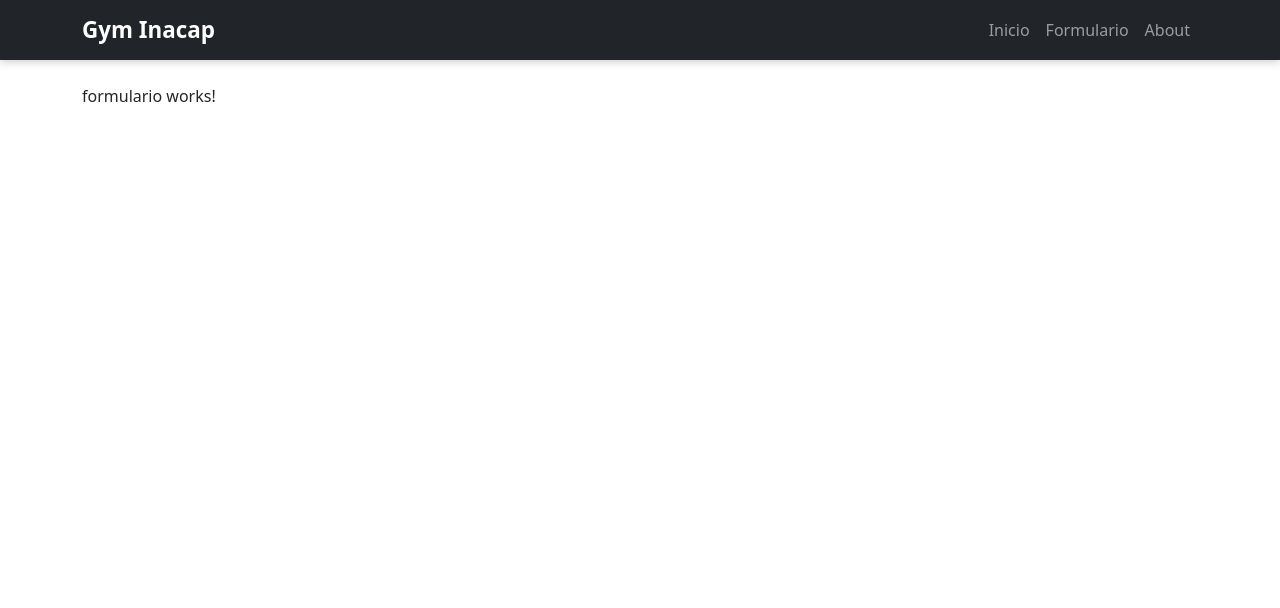
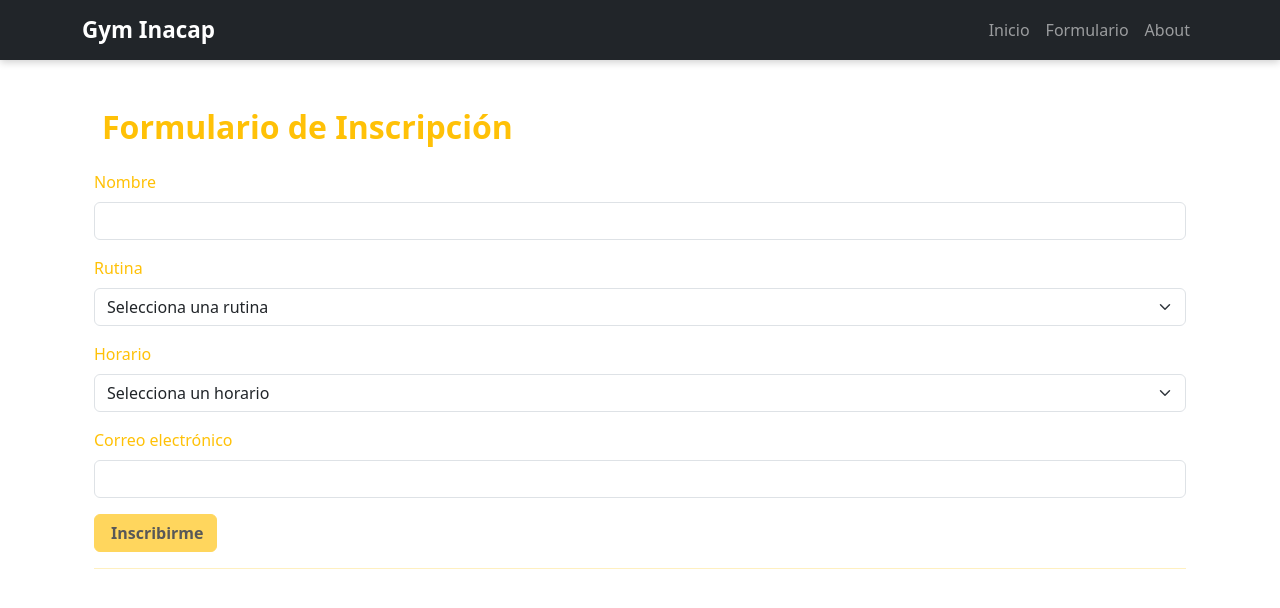
Before and after one commit to martinclassic/EV03-FRONT, an Angular app: page /formulario in a window 1280 px wide. Shown: the top 608 px of the page. Built offline with nearby package versions, Linux system fonts and the light colour scheme.

Commit message:
formulario agregar

```diff
--- a/src/app/components/formulario/formulario.component.html
+++ b/src/app/components/formulario/formulario.component.html
@@ -1 +1,100 @@
-<p>formulario works!</p>
+<div class="container mt-5 mb-5">
+    <h2 class="text-warning fw-bold mb-4">
+        <i class="bi bi-clipboard-check me-2"></i>Formulario de Inscripción
+    </h2>
+
+    <form #formInscripcion="ngForm" (ngSubmit)="enviar(formInscripcion)">
+
+        <!-- Nombre -->
+        <div class="mb-3">
+            <label class="form-label text-warning">Nombre</label>
+            <input type="text" class="form-control" name="nombre" [(ngModel)]="nombre" required minlength="3"
+                #nombreRef="ngModel" [class.is-invalid]="nombreRef.invalid && nombreRef.touched">
+
+            <div *ngIf="nombreRef.invalid && nombreRef.touched" class="text-danger">
+                <small *ngIf="nombreRef.errors?.['required']">
+                    El nombre es obligatorio
+                </small>
+                <small *ngIf="nombreRef.errors?.['minlength']">
+                    Mínimo 3 caracteres
+                </small>
+            </div>
+        </div>
+
+        <!-- Rutina -->
+        <div class="mb-3">
+            <label class="form-label text-warning">Rutina</label>
+            <select class="form-select" name="rutina" [(ngModel)]="rutina" required
+                #rutinaRef="ngModel" [class.is-invalid]="rutinaRef.invalid && rutinaRef.touched">
+                <option [ngValue]="null" disabled>Selecciona una rutina</option>
+                <option value="musculacion">Musculación</option>
+                <option value="cardio">Cardio</option>
+                <option value="crossfit">Crossfit</option>
+                <option value="funcional">Entrenamiento Funcional</option>
+                <option value="yoga">Yoga</option>
+            </select>
+
+            <div *ngIf="rutinaRef.invalid && rutinaRef.touched" class="text-danger">
+                <small *ngIf="rutinaRef.errors?.['required']">
+                    Debes seleccionar una rutina
+                </small>
+            </div>
+        </div>
+
+        <!-- Horario -->
+        <div class="mb-3">
+            <label class="form-label text-warning">Horario</label>
+            <select class="form-select" name="horario" [(ngModel)]="horario" required
+                #horarioRef="ngModel" [class.is-invalid]="horarioRef.invalid && horarioRef.touched">
+                <option [ngValue]="null" disabled>Selecciona un horario</option>
+                <option value="manana">Mañana (07:00 - 11:00)</option>
+                <option value="tarde">Tarde (14:00 - 18:00)</option>
+                <option value="noche">Noche (18:00 - 22:00)</option>
+            </select>
+
+            <div *ngIf="horarioRef.invalid && horarioRef.touched" class="text-danger">
+                <small *ngIf="horarioRef.errors?.['required']">
+                    Debes seleccionar un horario
+                </small>
+            </div>
+        </div>
+
+        <!-- Email -->
+        <div class="mb-3">
+            <label class="form-label text-warning">Correo electrónico</label>
+            <input type="email" class="form-control" name="email" [(ngModel)]="email" required email
+                #emailRef="ngModel" [class.is-invalid]="emailRef.invalid && emailRef.touched">
+
+            <div *ngIf="emailRef.invalid && emailRef.touched" class="text-danger">
+                <small *ngIf="emailRef.errors?.['required']">
+                    El correo es obligatorio
+                </small>
+                <small *ngIf="emailRef.errors?.['email']">
+                    Formato de correo inválido
+                </small>
+            </div>
+        </div>
+
+        <!-- Botón -->
+        <button class="btn btn-warning fw-bold" type="submit" [disabled]="formInscripcion.invalid">
+            <i class="bi bi-send me-1"></i>Inscribirme
+        </button>
+
+    </form>
+
+    <!-- RESULTADO GUARDADO -->
+    <hr class="border-warning">
+
+    <div *ngIf="datosGuardados" class="card bg-dark text-warning mt-4 border border-warning">
+        <div class="card-body">
+            <h5 class="card-title">
+                <i class="bi bi-check-circle me-2"></i>Inscripción registrada
+            </h5>
+            <p class="mb-1"><strong>Nombre:</strong> {{ datosGuardados.nombre }}</p>
+            <p class="mb-1"><strong>Rutina:</strong> {{ etiquetaRutina(datosGuardados.rutina) }}</p>
+            <p class="mb-1"><strong>Horario:</strong> {{ etiquetaHorario(datosGuardados.horario) }}</p>
+            <p class="mb-0"><strong>Correo:</strong> {{ datosGuardados.email }}</p>
+        </div>
+    </div>
+
+</div>
--- a/src/app/components/formulario/formulario.component.ts
+++ b/src/app/components/formulario/formulario.component.ts
@@ -1,12 +1,74 @@
-import { Component } from '@angular/core';
+import { Component, OnInit } from '@angular/core';
+import { FormsModule, NgForm } from '@angular/forms';
+import { CommonModule } from '@angular/common';
+
+interface Inscripcion {
+  nombre: string;
+  rutina: string;
+  horario: string;
+  email: string;
+}
 
 @Component({
   selector: 'app-formulario',
   standalone: true,
-  imports: [],
+  imports: [FormsModule, CommonModule],
   templateUrl: './formulario.component.html',
-  styleUrl: './formulario.component.css'
 })
-export class FormularioComponent {
+export class FormularioComponent implements OnInit {
 
+  nombre: string = '';
+  rutina: string | null = null;
+  horario: string | null = null;
+  email: string = '';
+
+  datosGuardados: Inscripcion | null = null;
+
+  private rutinas: { [key: string]: string } = {
+    musculacion: 'Musculación',
+    cardio: 'Cardio',
+    crossfit: 'Crossfit',
+    funcional: 'Entrenamiento Funcional',
+    yoga: 'Yoga'
+  };
+
+  private horarios: { [key: string]: string } = {
+    manana: 'Mañana (07:00 - 11:00)',
+    tarde: 'Tarde (14:00 - 18:00)',
+    noche: 'Noche (18:00 - 22:00)'
+  };
+
+  ngOnInit() {
+    const data = localStorage.getItem('formulario');
+    if (data) {
+      this.datosGuardados = JSON.parse(data);
+    }
+  }
+
+  enviar(form: NgForm) {
+    if (form.invalid) return;
+
+    const datos: Inscripcion = {
+      nombre: this.nombre,
+      rutina: this.rutina!,
+      horario: this.horario!,
+      email: this.email
+    };
+
+    // Guardar en localStorage
+    localStorage.setItem('formulario', JSON.stringify(datos));
+
+    // Mostrar en pantalla
+    this.datosGuardados = datos;
+
+    form.resetForm();
+  }
+
+  etiquetaRutina(valor: string): string {
+    return this.rutinas[valor] ?? valor;
+  }
+
+  etiquetaHorario(valor: string): string {
+    return this.horarios[valor] ?? valor;
+  }
 }
```
